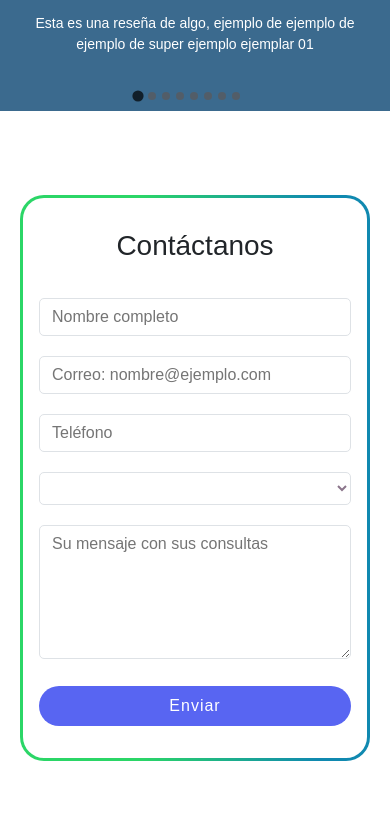
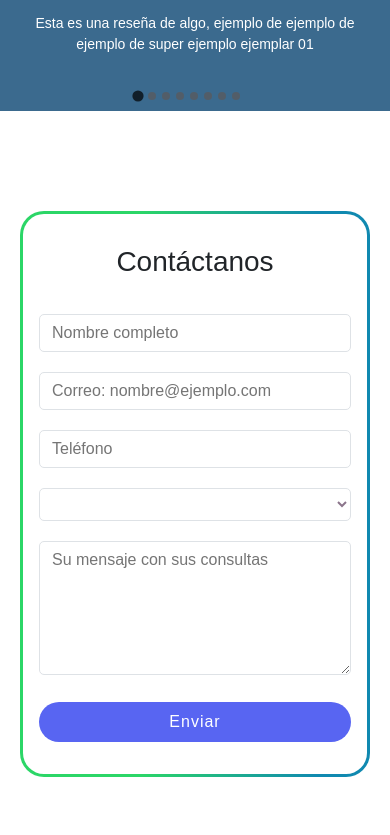
Before and after one commit to Fdiazg/go4it-2, a plain HTML site: page index.html in a window 390 px wide. Shown: the part 3409-4244 px from the top of the page. Drawn offline with nearby package versions, Linux system fonts and the light colour scheme; no server answers; a web font is replaced by a local one.

Commit message:
[FIX]padding contenedor contacto

```diff
--- a/css/style.css
+++ b/css/style.css
@@ -785,7 +785,7 @@ input[type=number]::-webkit-outer-spin-button {
     }
 
     .infoContacto {
-        padding: 3rem 0;
+        padding: 4rem 0;
         text-align: center;
 
     }
```
